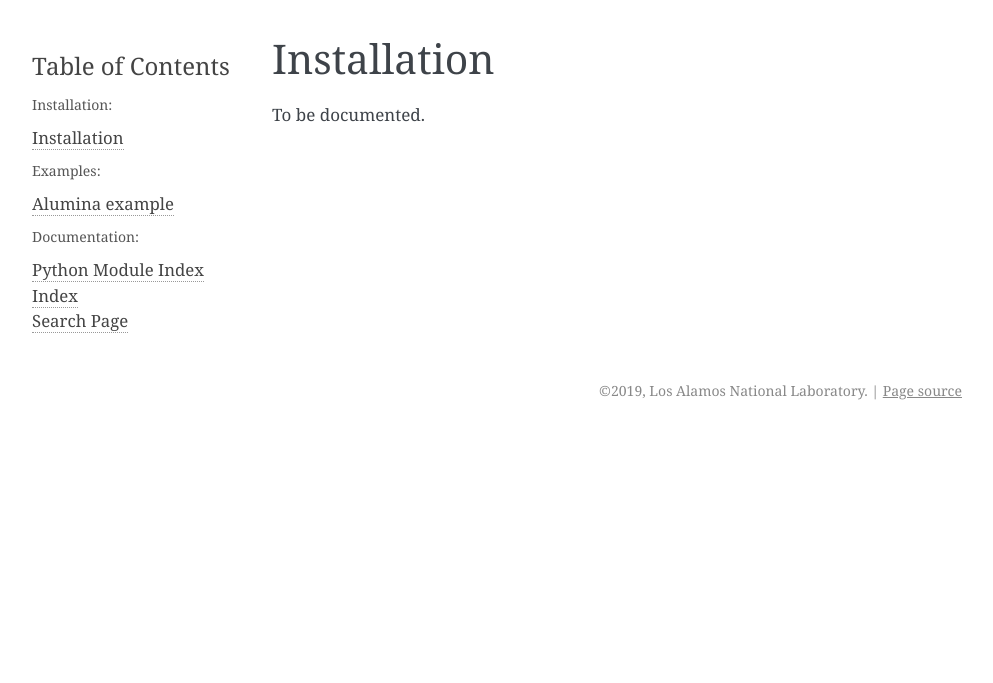
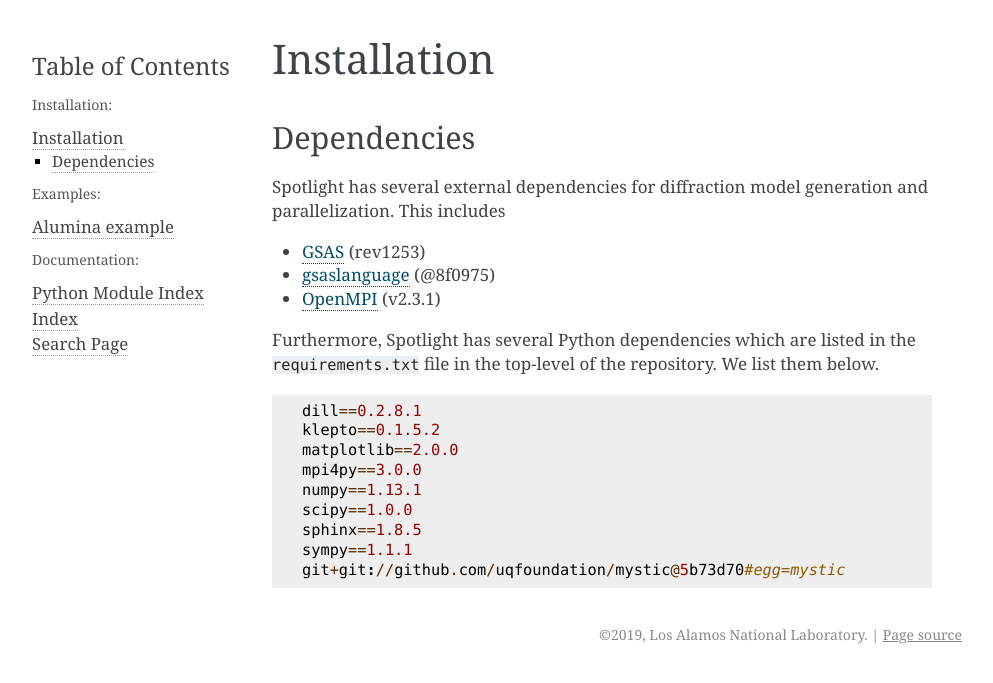
Before and after one commit to lanl/spotlight, a Sphinx documentation site: the page built from docs/installation.rst, in a window 1280 px wide. Shown: the top 683 px of the page, without its empty margins (148-1141 px from the left). Built offline with Sphinx 7.4.7, drawn with Linux system fonts in a browser that asks for light colours; pages that are not in the unit, such as notebooks, are missing from menus.

Commit message:
Add dependencies.

```diff
--- a/docs/installation.rst
+++ b/docs/installation.rst
@@ -1,4 +1,17 @@
 Installation
 ============
 
-To be documented.
+Dependencies
+~~~~~~~~~~~~
+
+Spotlight has several external dependencies for diffraction model generation and parallelization.
+This includes
+
+* `GSAS <https://subversion.xray.aps.anl.gov/trac/EXPGUI>`_ (rev1253)
+* `gsaslanguage <https://github.com/Svennito/gsaslanguage>`_ (@8f0975)
+* `OpenMPI <https://www.open-mpi.org/>`_ (v2.3.1)
+
+Furthermore, Spotlight has several Python dependencies which are listed in the ``requirements.txt`` file in the top-level of the repository.
+We list them below.
+
+.. literalinclude:: ../requirements.txt
```
